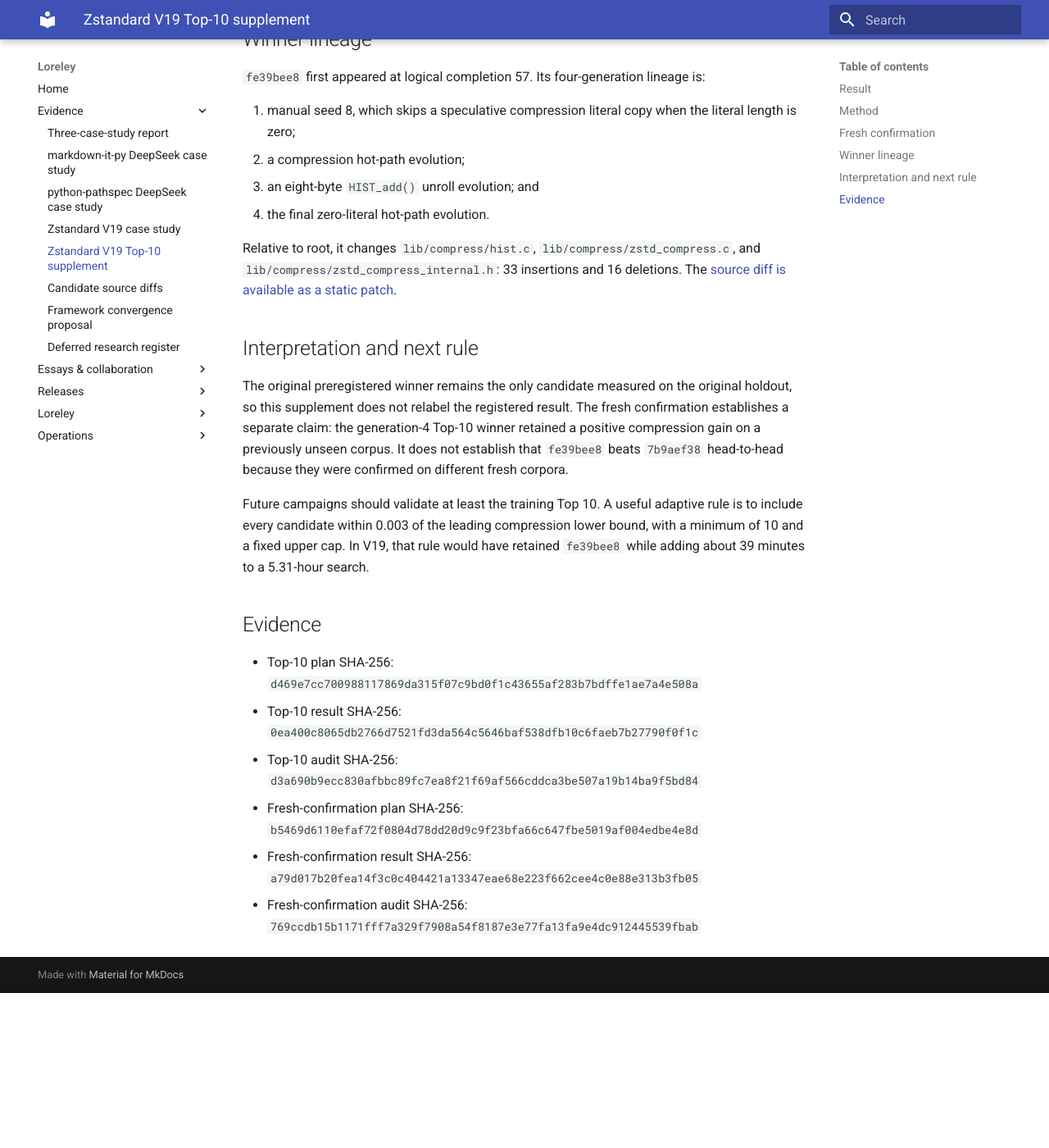
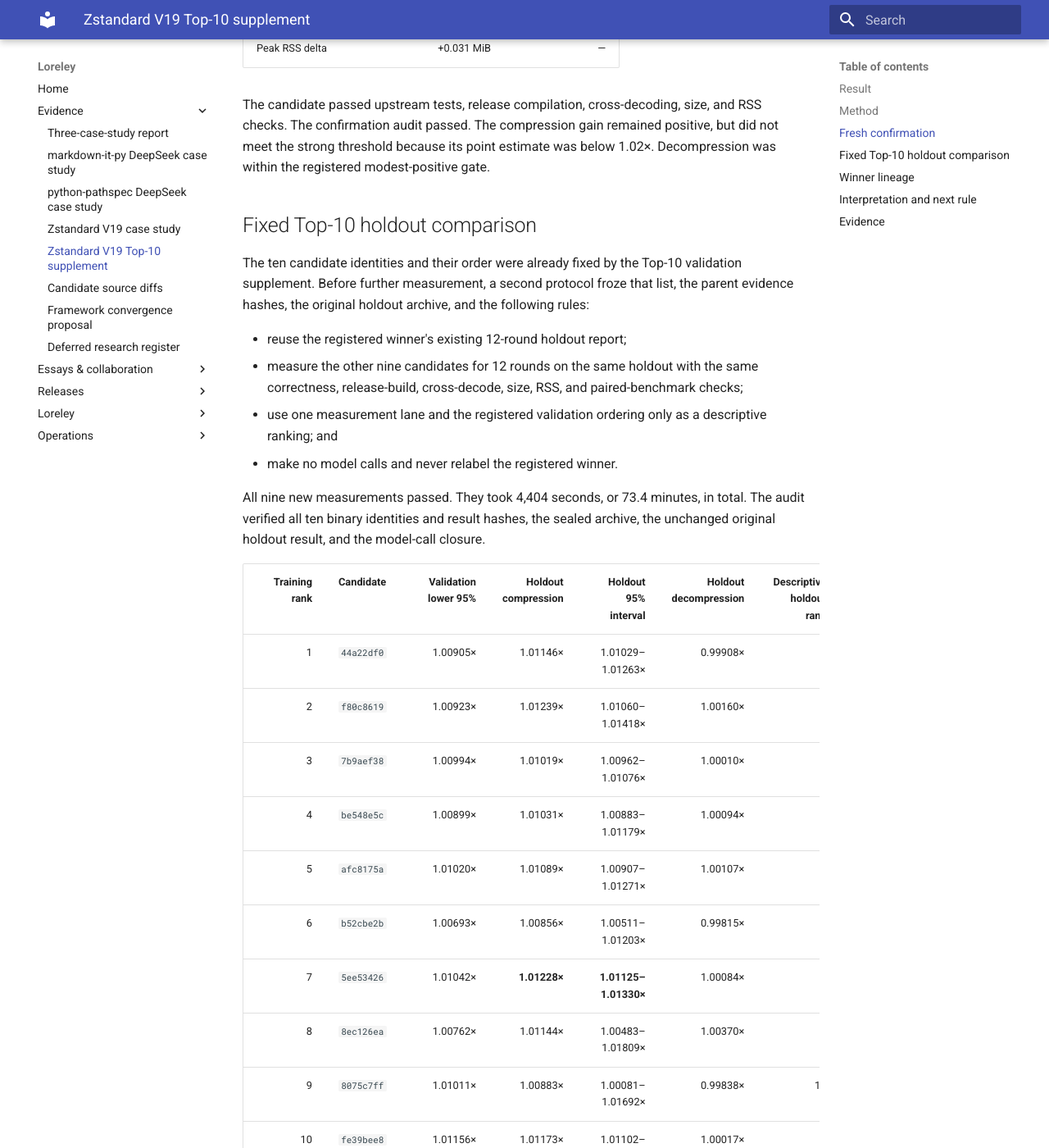
Before and after one commit to NeapolitanIcecream/loreley, an MkDocs documentation site: the page built from docs/research/2026-08-07-zstandard-gpt-v19-top10-validation-supplement.md, in a window 1280 px wide and 1400 px high, scrolled down 2504 px. Shown: the whole window at 82% size. Built offline with MkDocs 1.6.1 and Material for MkDocs 9.7.7, drawn with Linux system fonts in a browser that asks for light colours; before the commit the page ends 3715 px from its top, so only the background shows below that; some of the changed text lies outside the part shown.

Commit message:
docs: add fixed Top-10 Zstandard holdout evidence

```diff
--- a/docs/research/2026-08-07-zstandard-gpt-v19-top10-validation-supplement.md
+++ b/docs/research/2026-08-07-zstandard-gpt-v19-top10-validation-supplement.md
@@ -1,6 +1,8 @@
-# Zstandard V19 Top-10 Validation Supplement
+# Zstandard V19 Top-10 Validation and Holdout Supplement
 
 Date: 2026-08-07
+
+Holdout addendum: 2026-08-10
 
 This supplement asks whether the V19 training shortlist was too narrow. The
 registered experiment validated the training Top 3, selected `7b9aef38`, and
@@ -23,6 +25,13 @@
 case-study conclusion: V19 not only preserved a useful manual seed; its
 evolution also produced a positive candidate that generalized to a fresh
 corpus.
+
+A later fixed-candidate comparison measured the entire frozen Top 10 on the
+original holdout. All ten met the V19 modest-positive rule. Training rank 7,
+`5ee53426`, had the highest compression lower bound at 1.01125×. This is a
+post-selection sensitivity result: the holdout had already been revealed for
+the registered winner, so it does not replace that winner or create a new
+blinded claim.
 
 ## Method
 
@@ -84,6 +93,58 @@
 positive, but did not meet the strong threshold because its point estimate was
 below 1.02×. Decompression was within the registered modest-positive gate.
 
+## Fixed Top-10 holdout comparison
+
+The ten candidate identities and their order were already fixed by the Top-10
+validation supplement. Before further measurement, a second protocol froze
+that list, the parent evidence hashes, the original holdout archive, and the
+following rules:
+
+- reuse the registered winner's existing 12-round holdout report;
+- measure the other nine candidates for 12 rounds on the same holdout with the
+  same correctness, release-build, cross-decode, size, RSS, and paired-benchmark
+  checks;
+- use one measurement lane and the registered validation ordering only as a
+  descriptive ranking; and
+- make no model calls and never relabel the registered winner.
+
+All nine new measurements passed. They took 4,404 seconds, or 73.4 minutes, in
+total. The audit verified all ten binary identities and result hashes, the
+sealed archive, the unchanged original holdout result, and the model-call
+closure.
+
+| Training rank | Candidate | Validation lower 95% | Holdout compression | Holdout 95% interval | Holdout decompression | Descriptive holdout rank |
+| ---: | --- | ---: | ---: | ---: | ---: | ---: |
+| 1 | `44a22df0` | 1.00905× | 1.01146× | 1.01029–1.01263× | 0.99908× | 4 |
+| 2 | `f80c8619` | 1.00923× | 1.01239× | 1.01060–1.01418× | 1.00160× | 3 |
+| 3 | `7b9aef38` | 1.00994× | 1.01019× | 1.00962–1.01076× | 1.00010× | 5 |
+| 4 | `be548e5c` | 1.00899× | 1.01031× | 1.00883–1.01179× | 1.00094× | 7 |
+| 5 | `afc8175a` | 1.01020× | 1.01089× | 1.00907–1.01271× | 1.00107× | 6 |
+| 6 | `b52cbe2b` | 1.00693× | 1.00856× | 1.00511–1.01203× | 0.99815× | 8 |
+| 7 | `5ee53426` | 1.01042× | **1.01228×** | **1.01125–1.01330×** | 1.00084× | **1** |
+| 8 | `8ec126ea` | 1.00762× | 1.01144× | 1.00483–1.01809× | 1.00370× | 9 |
+| 9 | `8075c7ff` | 1.01011× | 1.00883× | 1.00081–1.01692× | 0.99838× | 10 |
+| 10 | `fe39bee8` | 1.01156× | 1.01173× | 1.01102–1.01245× | 1.00017× | 2 |
+
+The median candidate improved holdout compression by 1.116%. Point estimates
+ranged from 0.856% to 1.239%, and every compression lower bound remained above
+root. None met the strong rule because no point estimate reached 1.02×. The
+registered winner ranked fifth descriptively, while the expanded validation
+winner ranked second.
+
+The Top-10 validation identified the right region: its first two candidates
+became the holdout first two, in reverse order. Fine ordering remained noisy.
+The median holdout confidence-interval width was 0.327 percentage points, and
+the leading intervals overlapped. The defensible result is therefore that the
+fixed Top-10 generalized as a group, not that `5ee53426` is demonstrably better
+than the other leaders.
+
+`5ee53426` is a generation-3 evolved descendant of the registered seed. Its
+lineage adds two steps to the four-byte histogram unroll: a compression hot-path
+change and a specialized level-1 fast-parser predicate. This supplies a direct
+example of evolution improving the descriptive holdout ordering, while the
+post-selection scope prevents a prospective winner claim.
+
 ## Winner lineage
 
 `fe39bee8` first appeared at logical completion 57. Its four-generation lineage
@@ -103,12 +164,13 @@
 
 ## Interpretation and next rule
 
-The original preregistered winner remains the only candidate measured on the
-original holdout, so this supplement does not relabel the registered result.
-The fresh confirmation establishes a separate claim: the generation-4 Top-10
-winner retained a positive compression gain on a previously unseen corpus. It
-does not establish that `fe39bee8` beats `7b9aef38` head-to-head because they
-were confirmed on different fresh corpora.
+The original preregistered winner remains the only candidate selected before
+the original holdout was revealed, so this supplement does not relabel the
+registered result. The fresh confirmation establishes a separate prospective
+claim: the generation-4 Top-10 validation winner retained a positive
+compression gain on a newly sealed corpus. The later Top-10 holdout addendum
+does provide a uniform descriptive comparison on the original holdout, but it
+is post-selection evidence rather than a new blinded final selection.
 
 Future campaigns should validate at least the training Top 10. A useful
 adaptive rule is to include every candidate within 0.003 of the leading
@@ -124,3 +186,6 @@
 - Fresh-confirmation plan SHA-256: `b5469d6110efaf72f0804d78dd20d9c9f23bfa66c647fbe5019af004edbe4e8d`
 - Fresh-confirmation result SHA-256: `a79d017b20fea14f3c0c404421a13347eae68e223f662cee4c0e88e313b3fb05`
 - Fresh-confirmation audit SHA-256: `769ccdb15b1171fff7a329f7908a54f8187e3e77fa13fa9e4dc912445539fbab`
+- Fixed Top-10 holdout plan SHA-256: `70f8ad05a6f3eeb3cb1d4fa83bdc9d4c9197dbd7d8336934ea32a3b60293f369`
+- Fixed Top-10 holdout result SHA-256: `426976c98179bd547484d2fb5d3d7bde8074dddc5dffec08cc6d0c0699dedce5`
+- Fixed Top-10 holdout audit SHA-256: `391ea68c29acc6e22c6f3f86b74dfbc8120c851078a038939de93251139901c5`
```
Also changed, not shown: docs/research/2026-08-07-loreley-case-study-evidence-report.md (+12 -5 lines), docs/research/2026-08-07-zstandard-gpt-v19-case-study-report.md (+20 -9 lines), 1 other file.
